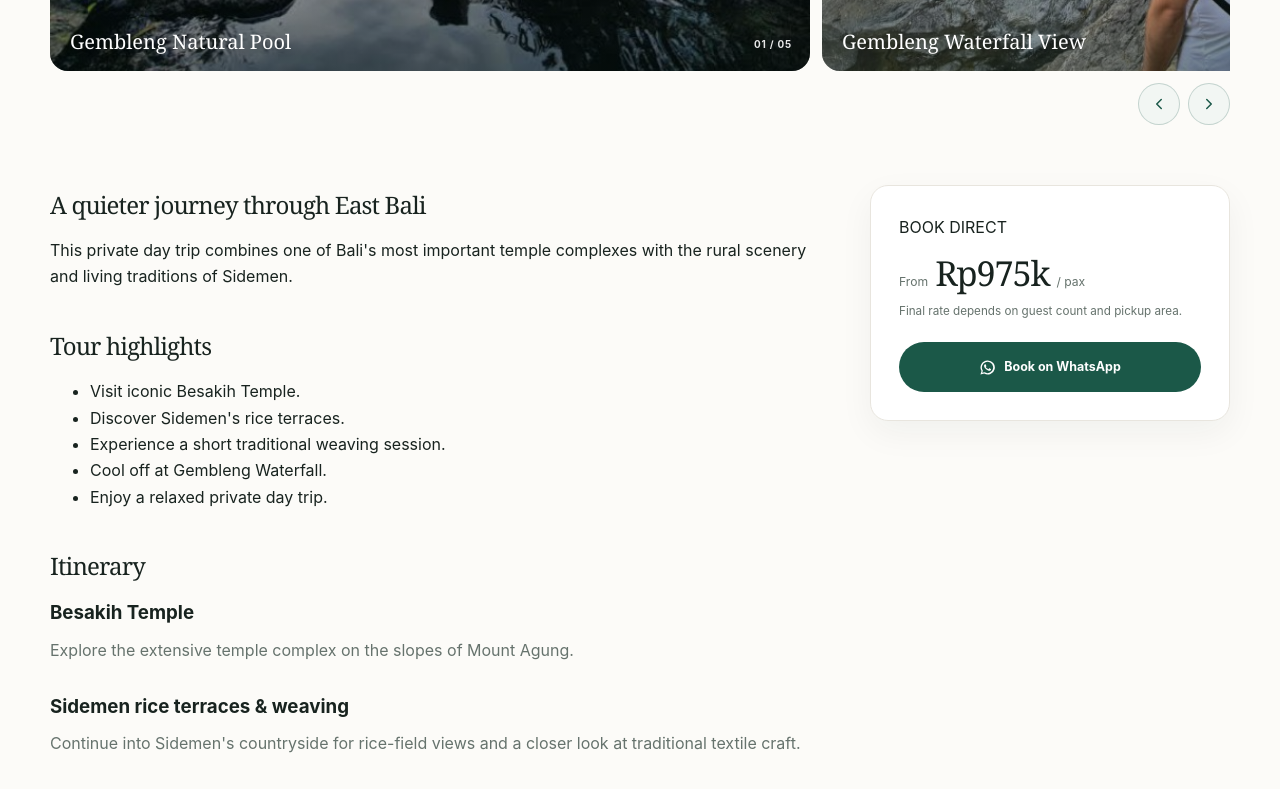
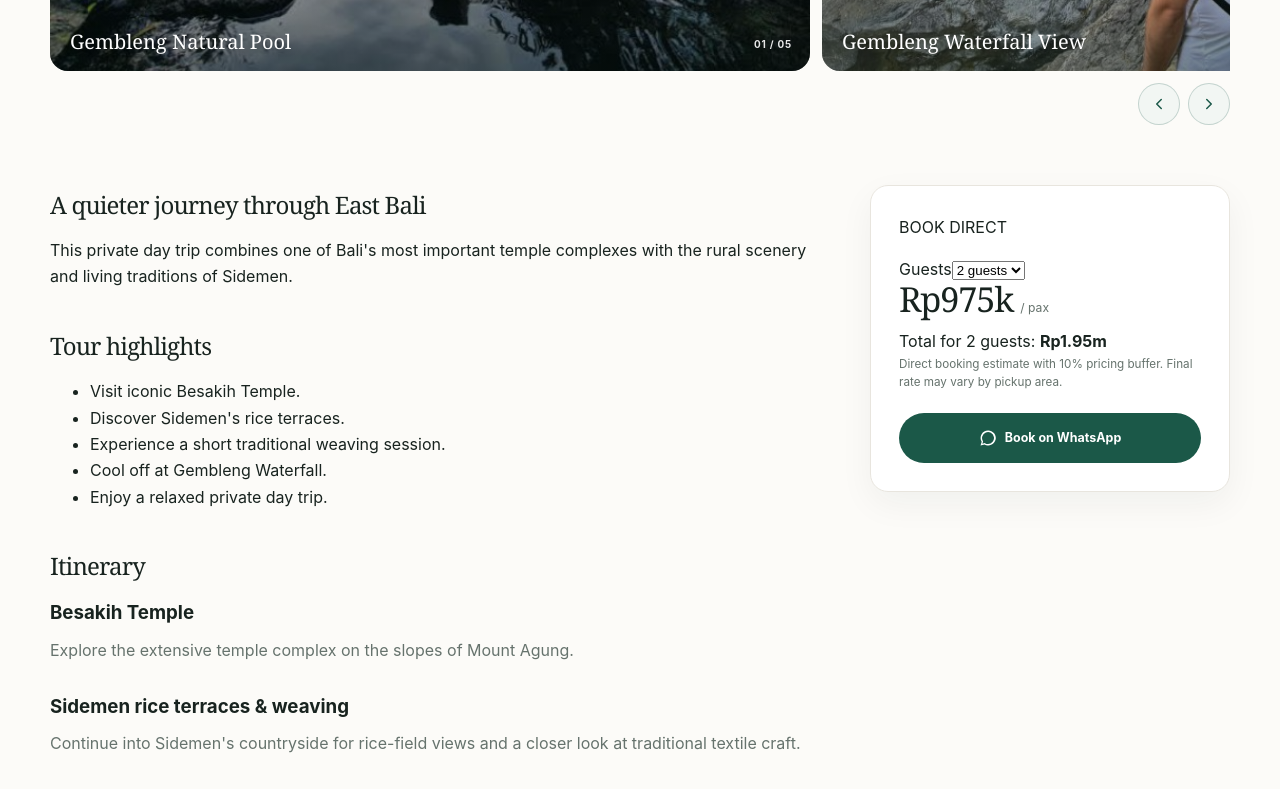
Before and after one commit to danabala72/ubud-venture-travel, a Next.js app: page /tours/besakih-sidemen-gembleng/ in a window 1280 px wide. Shown: the part 1040-1829 px from the top of the page. Built offline with nearby package versions, Linux system fonts and the light colour scheme.

Commit message:
Use interactive guest pricing on tour pages

```diff
--- a/app/tours/[slug]/page.js
+++ b/app/tours/[slug]/page.js
@@ -1,5 +1,4 @@
-import Link from 'next/link';import {notFound} from 'next/navigation';import tours from '../../../data/tours.json';import {getTourImages} from '../../../lib/tourImages';import {Header,Footer,WhatsApp} from '../../../components/Site';import TourGallery from '../../../components/TourGallery';
+import Link from 'next/link';import {notFound} from 'next/navigation';import tours from '../../../data/tours.json';import {getTourImages} from '../../../lib/tourImages';import {Header,Footer,WhatsApp} from '../../../components/Site';import TourGallery from '../../../components/TourGallery';import TourBooking from '../../../components/TourBooking';
 export function generateStaticParams(){return tours.map(t=>({slug:t.slug}))}
 export async function generateMetadata({params}){const {slug}=await params;const t=tours.find(x=>x.slug===slug);if(!t)return{};return{title:t.title,description:t.lead,alternates:{canonical:`/tours/${t.slug}/`}}}
-const WhatsAppIcon=()=> <svg viewBox="0 0 24 24" width="17" height="17" aria-hidden="true" style={{flex:'0 0 17px'}}><path fill="currentColor" d="M12.04 2a9.84 9.84 0 0 0-8.45 14.88L2.05 22l5.25-1.5A9.96 9.96 0 1 0 12.04 2Zm0 17.98a8.02 8.02 0 0 1-4.09-1.12l-.29-.17-3.12.89.91-3.04-.19-.31a7.97 7.97 0 1 1 6.78 3.75Zm4.38-5.98c-.24-.12-1.42-.7-1.64-.78-.22-.08-.38-.12-.54.12-.16.24-.62.78-.76.94-.14.16-.28.18-.52.06-.24-.12-1.01-.37-1.93-1.19-.71-.64-1.2-1.42-1.34-1.66-.14-.24-.01-.37.1-.49.11-.11.24-.28.36-.42.12-.14.16-.24.24-.4.08-.16.04-.3-.02-.42-.06-.12-.54-1.3-.74-1.78-.19-.47-.39-.41-.54-.42h-.46c-.16 0-.42.06-.64.3-.22.24-.84.82-.84 2s.86 2.32.98 2.48c.12.16 1.69 2.58 4.1 3.62.57.25 1.02.4 1.37.51.58.18 1.1.16 1.51.1.46-.07 1.42-.58 1.62-1.14.2-.56.2-1.04.14-1.14-.06-.1-.22-.16-.46-.28Z"/></svg>;
-export default async function TourPage({params}){const {slug}=await params;const t=tours.find(x=>x.slug===slug);if(!t)notFound();const {gallery}=getTourImages(t.slug);const wa=`https://wa.me/6282236706702?text=${encodeURIComponent(`Hi, I'm interested in ${t.title}. Please confirm availability and the price for my group.`)}`;return <><Header/><main><section className="page-hero"><div className="container"><div className="breadcrumbs"><Link href="/">Home</Link> / Private Tours / {t.area}</div><p className="eyebrow">{t.eyebrow}</p><h1 className="page-title">{t.title}</h1><p className="page-lead">{t.lead}</p></div></section><TourGallery images={gallery} fallback={t.gallery} theme={t.theme}/><div className="container tour-layout tour-layout-booking"><article className="content"><h2>{t.introTitle}</h2><p>{t.intro}</p><h2>Tour highlights</h2><ul>{t.highlights.map(h=><li key={h}>{h}</li>)}</ul><h2>Itinerary</h2>{t.stops.map(s=><section key={s[0]}><h3>{s[0]}</h3><p>{s[1]}</p></section>)}</article><aside className="booking booking-direct"><p className="eyebrow">BOOK DIRECT</p><div className="booking-price"><span>From</span><strong>{t.fromPrice}</strong><span>/ pax</span></div><small>Final rate depends on guest count and pickup area.</small><a className="button booking-btn" href={wa} rel="nofollow"><WhatsAppIcon/><span>Book on WhatsApp</span></a></aside></div></main><WhatsApp/><Footer/></>}
+export default async function TourPage({params}){const {slug}=await params;const t=tours.find(x=>x.slug===slug);if(!t)notFound();const {gallery}=getTourImages(t.slug);return <><Header/><main><section className="page-hero"><div className="container"><div className="breadcrumbs"><Link href="/">Home</Link> / Private Tours / {t.area}</div><p className="eyebrow">{t.eyebrow}</p><h1 className="page-title">{t.title}</h1><p className="page-lead">{t.lead}</p></div></section><TourGallery images={gallery} fallback={t.gallery} theme={t.theme}/><div className="container tour-layout tour-layout-booking"><article className="content"><h2>{t.introTitle}</h2><p>{t.intro}</p><h2>Tour highlights</h2><ul>{t.highlights.map(h=><li key={h}>{h}</li>)}</ul><h2>Itinerary</h2>{t.stops.map(s=><section key={s[0]}><h3>{s[0]}</h3><p>{s[1]}</p></section>)}</article><TourBooking tour={t}/></div></main><WhatsApp/><Footer/></>}
```
